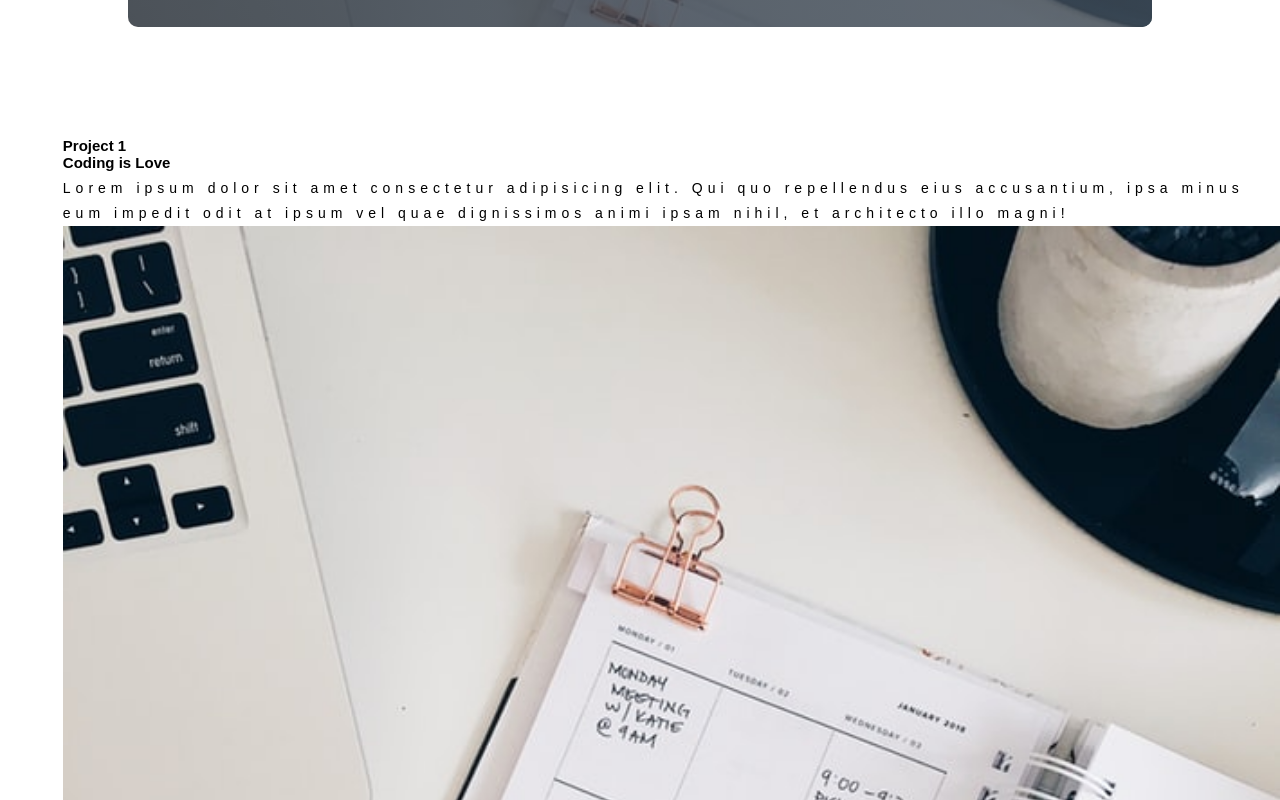
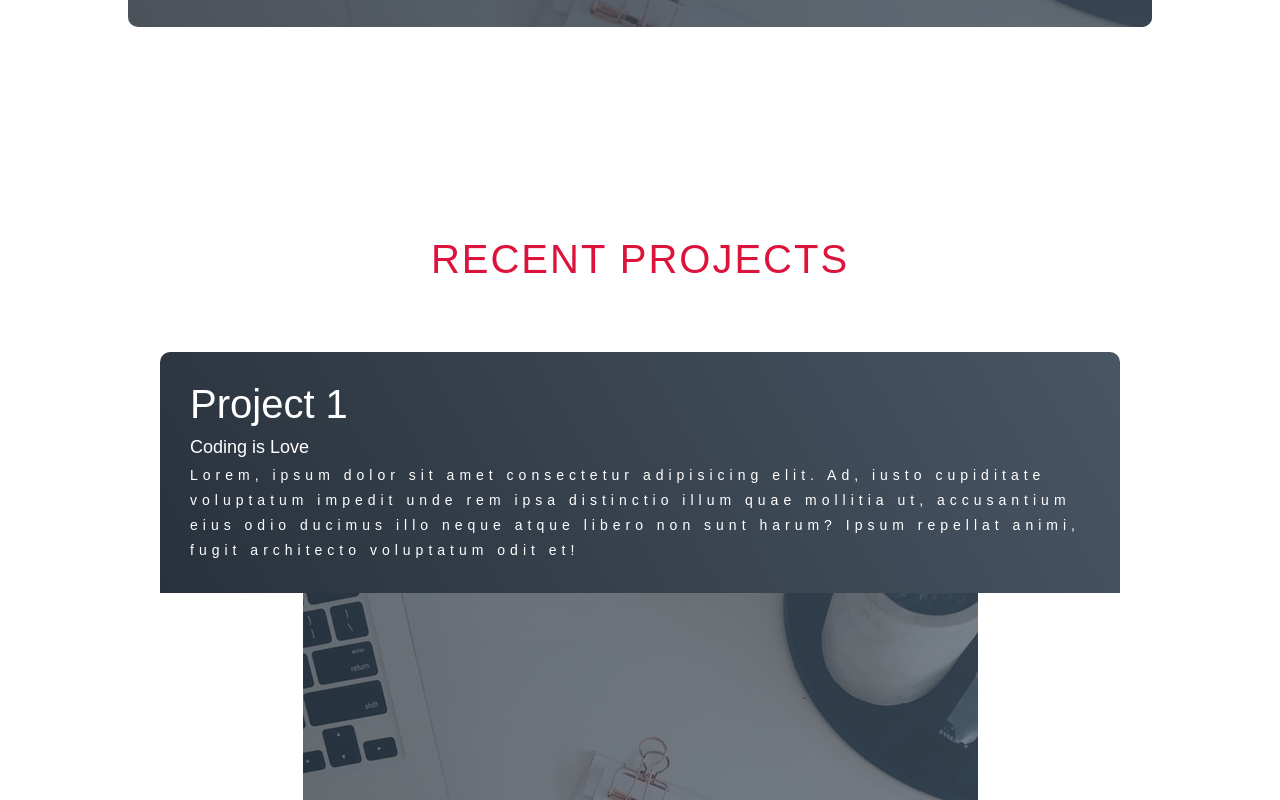
Before and after one commit to OragnisedChaos/PortFolio-Website, a plain HTML site: page index.html in a window 1280 px wide. Shown: the part 2340-3140 px from the top of the page. Drawn offline with nearby package versions, Linux system fonts and the light colour scheme; a web font is replaced by a local one.

Commit message:
added new

```diff
--- a/index.html
+++ b/index.html
@@ -88,25 +88,25 @@
       </div>
     </section>
     <!-- End of Service section -->
-    <!-- project section -->
     <section id="projects">
       <div class="projects container">
-        <div class="project-header">
-          <h1 class="section-title">Recent <span> Projects </span></h1>
+        <div class="projects-header">
+          <h1 class="section-title">Recent <span>Projects</span></h1>
         </div>
-        <div class="project-card">
+        <div class="all-projects">
           <div class="project-item">
             <div class="project-info">
               <h1>Project 1</h1>
               <h2>Coding is Love</h2>
               <p>
-                Lorem ipsum dolor sit amet consectetur adipisicing elit. Qui quo
-                repellendus eius accusantium, ipsa minus eum impedit odit at
-                ipsum vel quae dignissimos animi ipsam nihil, et architecto illo
-                magni!
+                Lorem, ipsum dolor sit amet consectetur adipisicing elit. Ad,
+                iusto cupiditate voluptatum impedit unde rem ipsa distinctio
+                illum quae mollitia ut, accusantium eius odio ducimus illo neque
+                atque libero non sunt harum? Ipsum repellat animi, fugit
+                architecto voluptatum odit et!
               </p>
             </div>
-            <div class="project-image">
+            <div class="project-img">
               <img src="./img/img-1.png" alt="img" />
             </div>
           </div>
@@ -115,13 +115,14 @@
               <h1>Project 2</h1>
               <h2>Coding is Love</h2>
               <p>
-                Lorem ipsum dolor sit amet consectetur adipisicing elit. Qui quo
-                repellendus eius accusantium, ipsa minus eum impedit odit at
-                ipsum vel quae dignissimos animi ipsam nihil, et architecto illo
-                magni!
+                Lorem, ipsum dolor sit amet consectetur adipisicing elit. Ad,
+                iusto cupiditate voluptatum impedit unde rem ipsa distinctio
+                illum quae mollitia ut, accusantium eius odio ducimus illo neque
+                atque libero non sunt harum? Ipsum repellat animi, fugit
+                architecto voluptatum odit et!
               </p>
             </div>
-            <div class="project-image">
+            <div class="project-img">
               <img src="./img/img-1.png" alt="img" />
             </div>
           </div>
@@ -130,13 +131,14 @@
               <h1>Project 3</h1>
               <h2>Coding is Love</h2>
               <p>
-                Lorem ipsum dolor sit amet consectetur adipisicing elit. Qui quo
-                repellendus eius accusantium, ipsa minus eum impedit odit at
-                ipsum vel quae dignissimos animi ipsam nihil, et architecto illo
-                magni!
+                Lorem, ipsum dolor sit amet consectetur adipisicing elit. Ad,
+                iusto cupiditate voluptatum impedit unde rem ipsa distinctio
+                illum quae mollitia ut, accusantium eius odio ducimus illo neque
+                atque libero non sunt harum? Ipsum repellat animi, fugit
+                architecto voluptatum odit et!
               </p>
             </div>
-            <div class="project-image">
+            <div class="project-img">
               <img src="./img/img-1.png" alt="img" />
             </div>
           </div>
@@ -145,13 +147,14 @@
               <h1>Project 4</h1>
               <h2>Coding is Love</h2>
               <p>
-                Lorem ipsum dolor sit amet consectetur adipisicing elit. Qui quo
-                repellendus eius accusantium, ipsa minus eum impedit odit at
-                ipsum vel quae dignissimos animi ipsam nihil, et architecto illo
-                magni!
+                Lorem, ipsum dolor sit amet consectetur adipisicing elit. Ad,
+                iusto cupiditate voluptatum impedit unde rem ipsa distinctio
+                illum quae mollitia ut, accusantium eius odio ducimus illo neque
+                atque libero non sunt harum? Ipsum repellat animi, fugit
+                architecto voluptatum odit et!
               </p>
             </div>
-            <div class="project-image">
+            <div class="project-img">
               <img src="./img/img-1.png" alt="img" />
             </div>
           </div>
@@ -160,13 +163,14 @@
               <h1>Project 5</h1>
               <h2>Coding is Love</h2>
               <p>
-                Lorem ipsum dolor sit amet consectetur adipisicing elit. Qui quo
-                repellendus eius accusantium, ipsa minus eum impedit odit at
-                ipsum vel quae dignissimos animi ipsam nihil, et architecto illo
-                magni!
+                Lorem, ipsum dolor sit amet consectetur adipisicing elit. Ad,
+                iusto cupiditate voluptatum impedit unde rem ipsa distinctio
+                illum quae mollitia ut, accusantium eius odio ducimus illo neque
+                atque libero non sunt harum? Ipsum repellat animi, fugit
+                architecto voluptatum odit et!
               </p>
             </div>
-            <div class="project-image">
+            <div class="project-img">
               <img src="./img/img-1.png" alt="img" />
             </div>
           </div>
--- a/style.css
+++ b/style.css
@@ -30,6 +30,15 @@ p {
   display: flex;
   align-items: center;
   justify-content: center;
+}
+.section-title {
+  font-size: 4rem;
+  font-weight: 300;
+  color: crimson;
+  margin-bottom: 10px;
+  text-transform: uppercase;
+  letter-spacing: 0.2rem;
+  text-align: center;
 }
 /* Style for hero section */
 #hero {
@@ -122,7 +131,7 @@ p {
   margin: 0 auto;
   padding: 100px 0;
 }
-#service .section-title {
+.section-title {
   font-size: 4rem;
   font-weight: 300;
   color: crimson;
@@ -180,7 +189,76 @@ p {
 }
 /* End of services section */
 /* Project Section */
-
+#projects .projects {
+  flex-direction: column;
+  max-width: 1200px;
+  margin: 0 auto;
+  padding: 100px 0;
+}
+#projects .projects-header h1 {
+  margin-bottom: 50px;
+}
+#projects .all-projects {
+  display: flex;
+  align-items: center;
+  justify-content: center;
+  flex-direction: column;
+}
+#projects .project-item {
+  display: flex;
+  align-items: center;
+  justify-content: center;
+  flex-direction: column;
+  width: 80%;
+  margin: 20px auto;
+  overflow: hidden;
+  border-radius: 10px;
+}
+#projects .project-info {
+  padding: 30px;
+  flex-basis: 50%;
+  height: 100%;
+  display: flex;
+  align-items: flex-start;
+  justify-content: center;
+  flex-direction: column;
+  background-image: linear-gradient(60deg, #29323c 0%, #485563 100%);
+  color: white;
+}
+#projects .project-info h1 {
+  font-size: 4rem;
+  font-weight: 500;
+}
+#projects .project-info h2 {
+  font-size: 1.8rem;
+  font-weight: 500;
+  margin-top: 10px;
+}
+#projects .project-info p {
+  color: white;
+}
+#projects .project-img {
+  flex-basis: 50%;
+  height: 300px;
+  overflow: hidden;
+  position: relative;
+}
+#projects .project-img:after {
+  content: "";
+  position: absolute;
+  left: 0;
+  top: 0;
+  height: 100%;
+  width: 100%;
+  background-image: linear-gradient(60deg, #29323c 0%, #485563 100%);
+  opacity: 0.7;
+}
+#projects .project-img img {
+  transition: 0.3s ease transform;
+}
+#projects .project-item:hover .project-img img {
+  transform: scale(1.5);
+}
 /* End of Project Section */
 /*keyframes*/
 @keyframes text_reveal_box {
```
